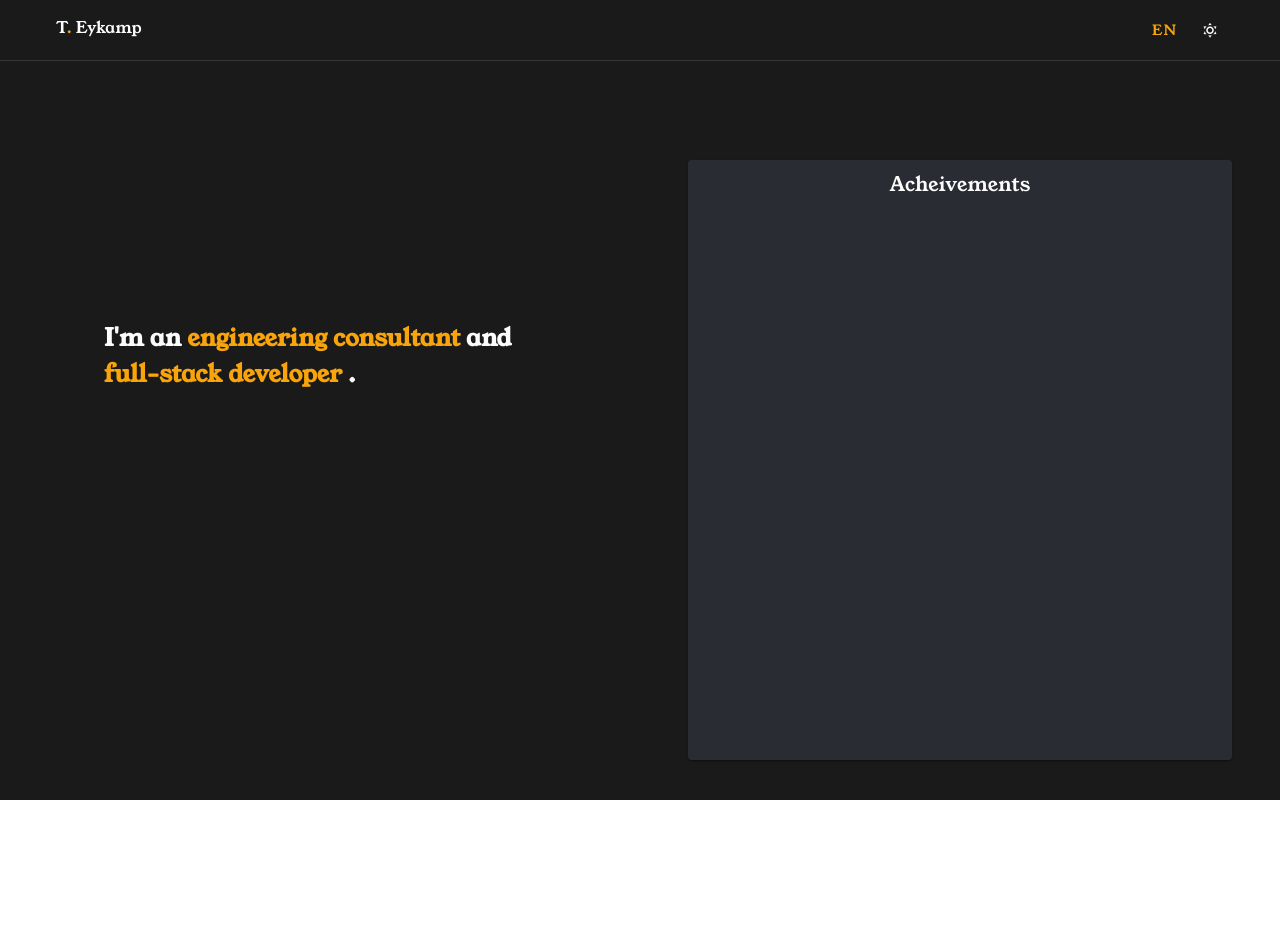
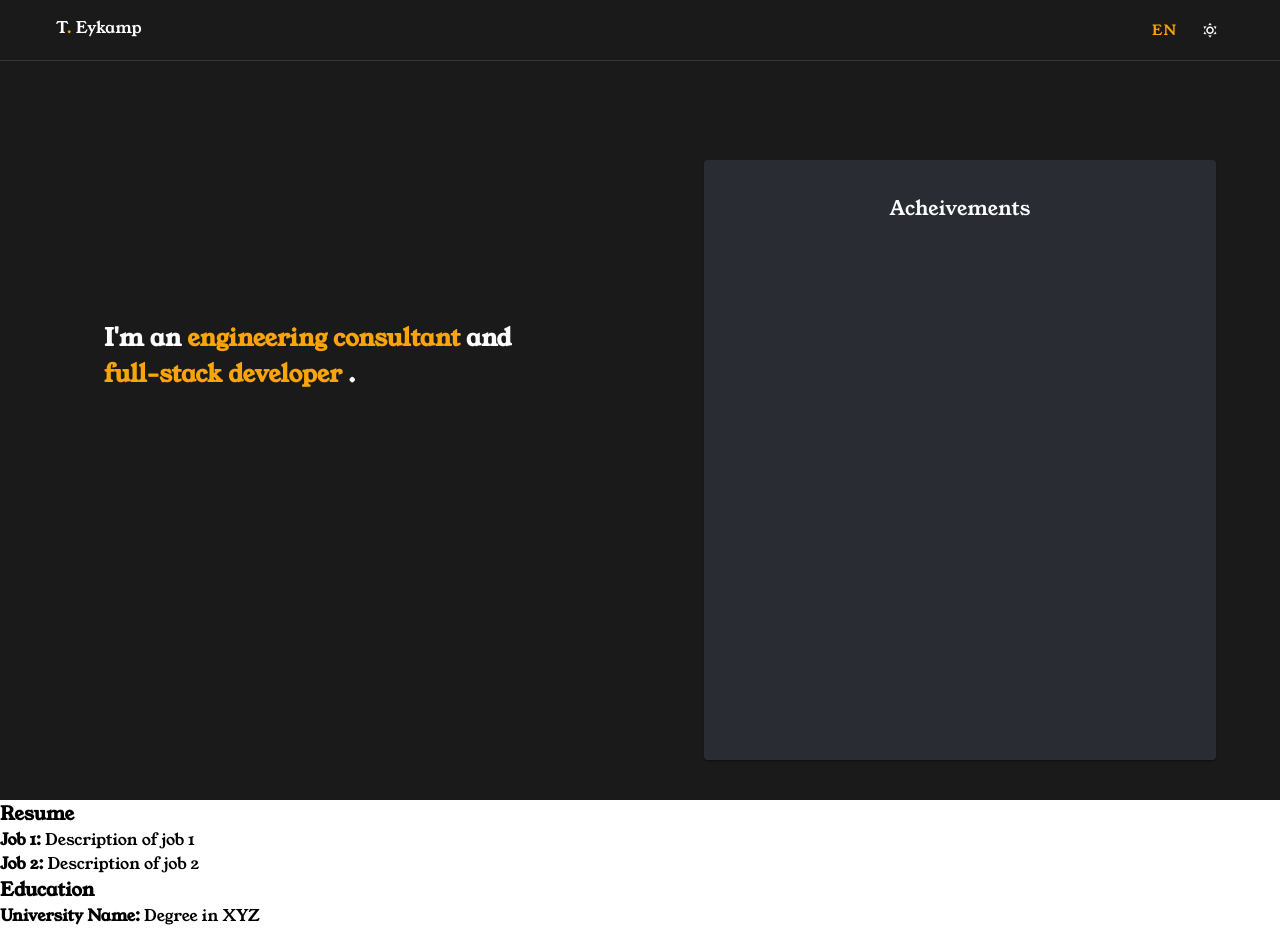
Before and after one commit to teykamp/homepage, a Vue app: page / in a window 1280 px wide. Shown: the top 952 px of the page. Before the commit the page ends 800 px from the top, so only its background shows below. Built offline with nearby package versions, Linux system fonts and the light colour scheme.

Commit message:
Add more content and make smoother

```diff
--- a/src/App.vue
+++ b/src/App.vue
@@ -34,7 +34,7 @@
       </v-container>
       <v-divider />
     </v-sheet>
-    <MainContent />
+    <main-content />
   </div>
 </template>
 
--- /dev/null
+++ b/src/components/EngineeringContent.vue
@@ -0,0 +1,23 @@
+<template>
+  <div class="resume-content" style="height: 100vh">
+    <h3>Resume</h3>
+    <ul>
+      <li><strong>Job 1:</strong> Description of job 1</li>
+      <li><strong>Job 2:</strong> Description of job 2</li>
+      <!-- Add more job entries as needed -->
+    </ul>
+    <h3>Education</h3>
+    <ul>
+      <li><strong>University Name:</strong> Degree in XYZ</li>
+      <!-- Add more education entries as needed -->
+    </ul>
+  </div>
+</template>
+
+<script lang="ts">
+import { defineComponent } from 'vue';
+
+export default defineComponent({
+  name: 'ResumeContent',
+});
+</script>
--- a/src/components/MainContent.vue
+++ b/src/components/MainContent.vue
@@ -1,5 +1,7 @@
 <template>
-  <div
+  <article id="container">
+    <section
+      id="child"
       :class="mdAndUp ? 'd-flex' : ''"
     >
       <v-sheet
@@ -32,6 +34,18 @@
             {{ text.en.title[4] }}
           </h2>
         </v-container>
+        <div class="d-flex justify-center">
+          <v-btn
+            v-if="!mdAndUp"
+            @click="scrollToElement('acheivements', 85 /* Height of header */)"
+            :style="{
+              'background-color': darkMode.darkMode ? darkMode.lightColor.background : darkMode.darkColor.background,
+              'color': darkMode.darkMode ? darkMode.lightColor.text : darkMode.darkColor.text,
+              'margin-top': '200px',
+            }"
+            icon="mdi-arrow-down"
+          ></v-btn>
+        </div>
       </v-sheet>
       <v-sheet
         :style="{
@@ -49,19 +63,25 @@
             ...secondaryColors,
             'height': '600px',
           }"
-        :class="`d-flex justify-center ${smAndUp ? 'mx-12' : ''}`">
-        <v-card-title>
+          :class="`d-flex justify-center ${mdAndUp ? 'mr-16' : ''} ${smAndUp ? 'mx-16' : ''}`">
+          <v-card-title class="mt-6" id="acheivements">
             Acheivements
           </v-card-title>
         </v-card>
       </v-sheet>
-  </div>
+    </section>
+    <section id="child">
+      <engineering-content />
+    </section>
+  </article>
 </template>
 
 <script setup lang="ts">
 import { computed, Ref } from 'vue'
 import { useDarkModeStore, useLanguageStore } from '../stores/Store'
 import { useDisplay } from 'vuetify'
+
+import EngineeringContent from './EngineeringContent.vue'
 
 const { smAndUp, mdAndUp } = useDisplay()
 
@@ -79,11 +99,18 @@ const colors = createColors('background');
 const secondaryColors = createColors('primary');
 
 
-const scrollTop = (elementId: string) => {
-  const element = document.getElementById(elementId)
-  if (element)
-    window.scrollTo(0, element.offsetTop)
+function scrollToElement(elementId: string, offset: number) {
+  const element = document.getElementById(elementId);
+  if (element) {
+    const scrollOffset = element.getBoundingClientRect().top + window.scrollY - offset;
+
+    window.scrollTo({
+      top: scrollOffset,
+      behavior: 'smooth',
+    });
   }
+}
+
 
 const text = computed(() => {
   return language.content
@@ -113,4 +140,16 @@ span:after {
 span:hover:after {
     width: 100%;
 }
+
+/* #container {
+  height: 100vh;
+  overflow-y: scroll;
+  scroll-snap-type: y mandatory;
+  scroll-snap-points-y: repeat(100%);
+  scroll-snap-type: mandatory;
+}
+
+#child {
+  scroll-snap-align: start;
+} */
 </style>
```
Lines whose indentation alone changed are shown as unchanged.
